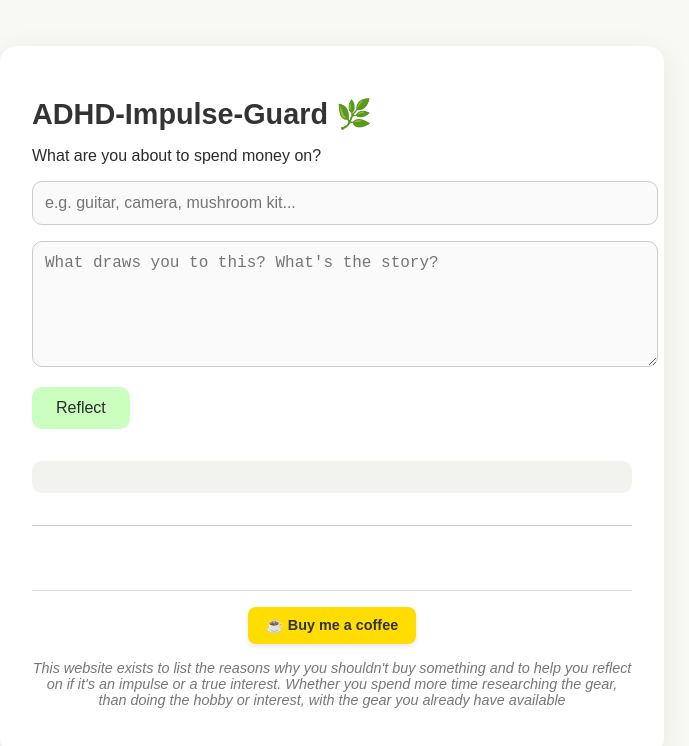
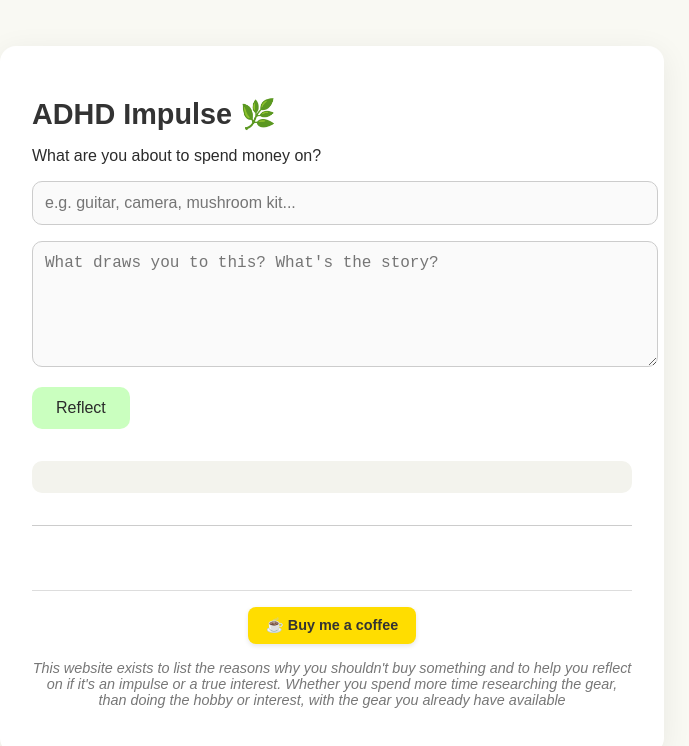
Before and after one commit to Stagnir/adhdimpulse, a plain HTML site: page index.html in a window 1280 px wide. Shown: the whole page, without its empty margins (308-997 px from the left). Drawn offline with Linux system fonts and the light colour scheme; a web font is replaced by a local one.

Commit message:
Update index.html

```diff
--- a/index.html
+++ b/index.html
@@ -10,7 +10,7 @@
 </head>
 <body>
   <div class="container">
-    <h1>ADHD-Impulse-Guard 🌿</h1>
+    <h1>ADHD Impulse 🌿</h1>
     <p>What are you about to spend money on?</p>
 
     <input type="text" id="itemInput" placeholder="e.g. guitar, camera, mushroom kit..." />
```
